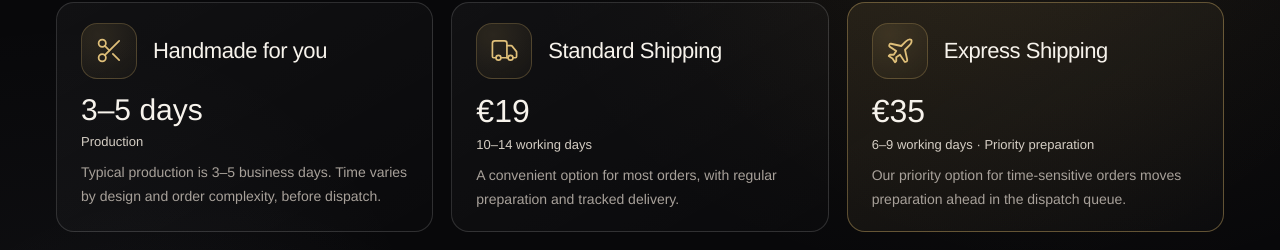
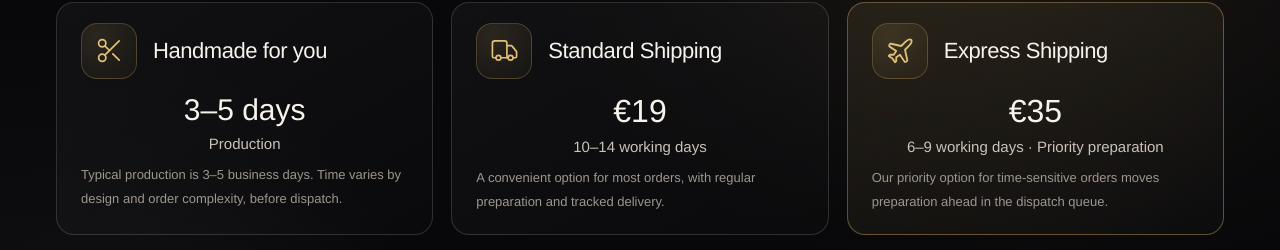
Before and after one commit to THEFEYA/feya-commerce, a Next.js app: page /shipping-review in a window 1280 px wide. Shown: the part 306-556 px from the top of the page. Built offline with nearby package versions, Linux system fonts and the light colour scheme; no server answers; a web font is replaced by a local one.

Commit message:
Owner V6 visual: robust collection gaps, cleaner bag transit labels, centered shipping rates and About breathing room

```diff
--- a/app/ownerVisualPreviewV2.css
+++ b/app/ownerVisualPreviewV2.css
@@ -88,3 +88,18 @@
 .owner-visual-v2-root main.visual-commerce-shell:has(> section nav[aria-label="Breadcrumb"]) > section:nth-of-type(7) > div {
   padding: 1.25rem 1.5rem!important;
 }
+
+/* V6: stable parent/sibling selectors eliminate large gaps on ALL collection
+ * landings regardless of the optional preview banner and SEO module count. */
+.owner-visual-v2-root main.visual-commerce-shell:has(> section nav[aria-label="Breadcrumb"]) > section:has(.visual-commerce-embedded) {
+  padding-bottom: .5rem!important;
+}
+.owner-visual-v2-root main.visual-commerce-shell:has(> section nav[aria-label="Breadcrumb"]) .visual-commerce-embedded > section {
+  padding-bottom: .5rem!important;
+}
+.owner-visual-v2-root main.visual-commerce-shell:has(> section nav[aria-label="Breadcrumb"]) > section:has(.visual-commerce-embedded) + section {
+  padding-bottom: 1rem!important;
+}
+.owner-visual-v2-root main.visual-commerce-shell:has(> section nav[aria-label="Breadcrumb"]) > section:has(.visual-commerce-embedded) + section + section {
+  padding-bottom: 1.25rem!important;
+}
--- a/app/shipping-review/page.tsx
+++ b/app/shipping-review/page.tsx
@@ -47,9 +47,9 @@ export default function ShippingReviewPage(){
             <IconSpot><Scissors size={29} strokeWidth={1.45} aria-hidden="true"/></IconSpot>
             <h2 className="text-[20px] sm:text-[22px] font-medium tracking-[-.02em] leading-tight text-[#f7f3ec]">Handmade for you</h2>
           </div>
-          <p className="mt-3 text-[30px] font-medium leading-tight text-[#f7f3ec]">3–5 days</p>
-          <p className="mt-1 text-[13px] font-medium text-[#d5cec4]">Production</p>
-          <p className="mt-2 text-[13px] leading-6 text-[#a8a19a] sm:text-[14px]">
+          <p className="mt-3 w-full text-center text-[30px] font-medium leading-tight text-[#f7f3ec]">3–5 days</p>
+          <p className="mt-1 text-center text-[14px] font-medium text-[#c9c2b9] sm:text-[15px]">Production</p>
+          <p className="mt-2 text-[13px] leading-6 text-[#9d968e]">
             Typical production is 3–5 business days. Time varies by design and order complexity, before dispatch.
           </p>
         </article>
@@ -58,9 +58,9 @@ export default function ShippingReviewPage(){
             <IconSpot><Truck size={29} strokeWidth={1.4} aria-hidden="true"/></IconSpot>
             <h2 className="text-[20px] sm:text-[22px] font-medium tracking-[-.02em] leading-tight text-[#f7f3ec]">Standard Shipping</h2>
           </div>
-          <p className="mt-3 text-[32px] font-medium leading-tight text-[#f7f3ec]">€19</p>
-          <p className="mt-1 text-[13px] font-medium text-[#d5cec4]">10–14 working days</p>
-          <p className="mt-2 text-[13px] leading-6 text-[#a8a19a] sm:text-[14px]">
+          <p className="mt-3 w-full text-center text-[32px] font-medium leading-tight text-[#f7f3ec]">€19</p>
+          <p className="mt-1 text-center text-[14px] font-medium text-[#c9c2b9] sm:text-[15px]">10–14 working days</p>
+          <p className="mt-2 text-[13px] leading-6 text-[#9d968e]">
             A convenient option for most orders, with regular preparation and tracked delivery.
           </p>
         </article>
@@ -69,9 +69,9 @@ export default function ShippingReviewPage(){
             <IconSpot><Plane size={30} strokeWidth={1.45} aria-hidden="true"/></IconSpot>
             <h2 className="text-[20px] sm:text-[22px] font-medium tracking-[-.02em] leading-tight text-[#f7f3ec]">Express Shipping</h2>
           </div>
-          <p className="mt-3 text-[32px] font-medium leading-tight text-[#f7f3ec]">€35</p>
-          <p className="mt-1 text-[13px] font-medium text-[#d5cec4]">6–9 working days · Priority preparation</p>
-          <p className="mt-2 text-[13px] leading-6 text-[#a8a19a] sm:text-[14px]">
+          <p className="mt-3 w-full text-center text-[32px] font-medium leading-tight text-[#f7f3ec]">€35</p>
+          <p className="mt-1 text-center text-[14px] font-medium text-[#c9c2b9] sm:text-[15px]">6–9 working days · Priority preparation</p>
+          <p className="mt-2 text-[13px] leading-6 text-[#9d968e]">
             Our priority option for time-sensitive orders moves preparation ahead in the dispatch queue.
           </p>
         </article>
--- a/components/CartOwnerLiveReviewClient.tsx
+++ b/components/CartOwnerLiveReviewClient.tsx
@@ -229,7 +229,7 @@ export function CartOwnerLiveReviewClient(){
               </span>
               <span className="mt-3 text-[24px] text-[#f7f3ec]">{currency(choice==='express'?3500:1900)}</span>
               <span className="mt-2 text-[12px] leading-5 text-[var(--bone-dim)]">
-                {choice==='express'?'6–9':'10–14'} business days · indicative planning estimate
+                {choice==='express'?'6–9':'10–14'} business days
               </span>
               <span className="mt-2 text-[12px] text-[#e5d2a2]">{choice==='express'?'Priority order preparation':'Regular preparation'}</span>
             </label>)}
--- a/components/OwnerEditorialReviewPages.tsx
+++ b/components/OwnerEditorialReviewPages.tsx
@@ -31,7 +31,7 @@ export function OwnerAboutReview(){
   ] as const;
   return <main className="visual-commerce-shell relative min-h-screen">
     <Header/>
-    <section className="container-feya pt-28 pb-6 sm:pt-32 lg:pt-32">
+    <section className="container-feya pt-28 pb-11 sm:pt-32 lg:pt-32 lg:pb-12">
       <div className="w-full">
         <p className="eyebrow-gold">Independent designer atelier · TheFEYA</p>
         <h1 className="visual-display mt-4 text-[clamp(34px,4.1vw,54px)] leading-[1.08] tracking-[-.035em] text-[#f7f3ec]">About TheFEYA</h1>
```
